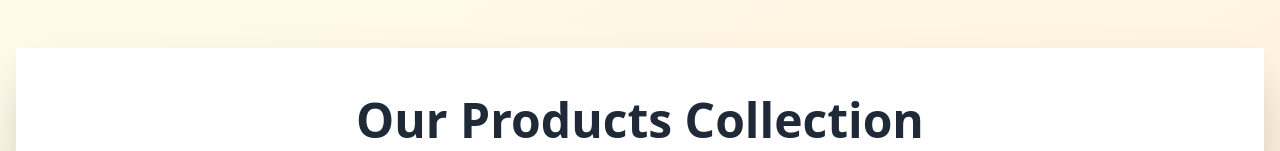
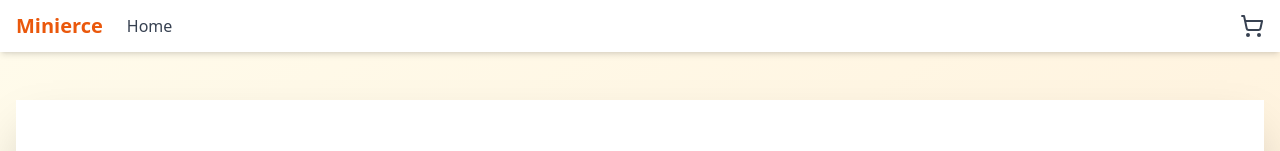
Before and after one commit to islamx/mini-ecommerce, a Next.js app: page / in a window 1280 px wide. Shown: the top 151 px of the page. Built offline with nearby package versions, Linux system fonts and the light colour scheme; no server answers; the database is empty.

Commit message:
feat: add cart functionality with Zustand store, navbar component, and UI improvements

```diff
--- a/package.json
+++ b/package.json
@@ -11,11 +11,14 @@
   },
   "dependencies": {
     "dotenv": "^17.2.1",
+    "lucide-react": "^0.536.0",
     "mongoose": "^8.17.0",
     "next": "15.4.5",
     "react": "19.1.0",
     "react-dom": "19.1.0",
-    "tsconfig-paths": "^4.2.0"
+    "react-hot-toast": "^2.5.2",
+    "tsconfig-paths": "^4.2.0",
+    "zustand": "^5.0.7"
   },
   "devDependencies": {
     "@eslint/eslintrc": "^3",
--- a/src/app/cart/page.tsx
+++ b/src/app/cart/page.tsx
@@ -1,5 +1,91 @@
-function CartPage() {
-  return <h1 className="text-xl">Cart Page</h1>;
+"use client";
+
+import { useCartStore } from "@/store/cartStore";
+import Image from "next/image";
+import Link from "next/link";
+
+export default function CartPage() {
+  const {
+    cart,
+    removeFromCart,
+    increaseQuantity,
+    decreaseQuantity,
+    clearCart,
+  } = useCartStore();
+
+  const total = cart.reduce((acc, item) => acc + item.price * item.quantity, 0);
+
+  return (
+    <main className="min-h-screen bg-gradient-to-br from-amber-50 to-orange-100 p-6">
+      <div className="max-w-5xl mx-auto bg-white shadow-lg p-6 rounded-lg">
+        <h1 className="text-3xl font-bold mb-8 text-gray-800">Your Cart</h1>
+
+        {cart.length === 0 ? (
+          <p className="text-gray-600 text-center">Your cart is empty. <Link href="/" className="text-orange-500 underline">Continue Shopping</Link></p>
+        ) : (
+          <>
+            <div className="space-y-6">
+              {cart.map((item) => (
+                <div key={item.id} className="flex items-center gap-6 border-b pb-6">
+                  <div className="relative w-24 h-24">
+                    <Image
+                      src={item.imageUrl}
+                      alt={item.title}
+                      fill
+                      className="object-cover rounded"
+                    />
+                  </div>
+                  <div className="flex-1">
+                    <h2 className="font-semibold text-gray-800">{item.title}</h2>
+                    <p className="text-gray-600">{item.price.toLocaleString()} €</p>
+                    <div className="flex items-center mt-2 gap-3">
+                      <button
+                        onClick={() => decreaseQuantity(item.id)}
+                        className="px-3 py-1 bg-gray-200"
+                      >
+                        -
+                      </button>
+                      <span className="font-semibold">{item.quantity}</span>
+                      <button
+                        onClick={() => increaseQuantity(item.id)}
+                        className="px-3 py-1 bg-gray-200"
+                      >
+                        +
+                      </button>
+                      <button
+                        onClick={() => removeFromCart(item.id)}
+                        className="text-red-500 ml-4"
+                      >
+                        Remove
+                      </button>
+                    </div>
+                  </div>
+                </div>
+              ))}
+            </div>
+
+            <div className="mt-10 flex justify-between items-center">
+              <div>
+                <button
+                  onClick={clearCart}
+                  className="text-sm text-red-600 underline"
+                >
+                  Clear Cart
+                </button>
+              </div>
+
+              <div className="text-right">
+                <p className="text-xl font-bold">
+                  Total: {total.toLocaleString()} €
+                </p>
+                <button className="mt-3 bg-orange-400 hover:bg-orange-500 text-white px-6 py-2 rounded">
+                  Checkout
+                </button>
+              </div>
+            </div>
+          </>
+        )}
+      </div>
+    </main>
+  );
 }
-
-export default CartPage;
--- a/src/app/layout.tsx
+++ b/src/app/layout.tsx
@@ -1,6 +1,8 @@
 import type { Metadata } from "next";
 import { Geist, Geist_Mono } from "next/font/google";
 import "./globals.css";
+import { Toaster } from "react-hot-toast";
+import Navbar from "@/components/Navbar";
 
 const geistSans = Geist({
   variable: "--font-geist-sans",
@@ -25,6 +27,8 @@ export default function RootLayout({
   return (
     <html lang="en">
       <body className={`${geistSans.variable} ${geistMono.variable}`}>
+        <Toaster position="top-right" reverseOrder={false} />
+        <Navbar />
         {children}
       </body>
     </html>
--- /dev/null
+++ b/src/components/Navbar.tsx
@@ -0,0 +1,42 @@
+"use client";
+
+import Link from "next/link";
+import { useCartStore } from "@/store/cartStore";
+import { ShoppingCart } from "lucide-react";
+
+export default function Navbar() {
+  const cartCount = useCartStore((state) =>
+    state.cart.reduce((acc, item) => acc + item.quantity, 0)
+  );
+
+  return (
+    <header className="bg-white shadow-md sticky top-0 z-50">
+      <div className="max-w-7xl mx-auto px-4 py-3 flex items-center justify-between">
+        {/* Left side: Logo + Home link */}
+        <div className="flex items-center gap-6">
+          <Link href="/" className="text-xl font-bold text-orange-600">
+            Minierce
+          </Link>
+          <Link href="/" className="text-gray-700 hover:text-orange-500">
+            Home
+          </Link>
+        </div>
+
+        {/* Right side: Cart */}
+        <div className="relative">
+          <Link
+            href="/cart"
+            className="relative text-gray-700 hover:text-orange-500"
+          >
+            <ShoppingCart size={24} />
+            {cartCount > 0 && (
+              <span className="absolute -top-2 -right-2 bg-orange-500 text-white text-xs font-semibold px-1.5 py-0.5 rounded-full">
+                {cartCount}
+              </span>
+            )}
+          </Link>
+        </div>
+      </div>
+    </header>
+  );
+}
--- a/src/components/products/ProductCard.tsx
+++ b/src/components/products/ProductCard.tsx
@@ -2,6 +2,8 @@
 
 import Image from "next/image";
 import Link from "next/link";
+import { useCartStore } from "@/store/cartStore";
+import toast from "react-hot-toast";
 
 type Props = {
   id: number;
@@ -18,11 +20,16 @@ function ProductCard({ id, title, description, imageUrl, price, index = 0 }: Pro
   const isEven = index % 2 === 0;
   const cardBgClass = isEven ? "bg-gray-100" : "bg-gray-50";
 
+  const addToCart = useCartStore((state) => state.addToCart);
+
+  const handleAddToCart = () => {
+    addToCart({ id, title, price, imageUrl, quantity: 1 });
+    toast.success(`${title} تمت إضافته للسلة`);
+  };
+
   return (
-    <Link
-      href={`/product/${id}`}
-      className={`block ${cardBgClass} p-4 flex flex-col h-full hover:bg-gray-200 transition-colors duration-200`}
-    >
+    <div className={`${cardBgClass} p-4 flex flex-col h-full hover:bg-gray-200 transition-colors duration-200`}>
+      <Link href={`/product/${id}`}>
         <div className="relative w-full h-48 mb-4 bg-white overflow-hidden">
           <Image
             src={imageUrl}
@@ -33,13 +40,12 @@ function ProductCard({ id, title, description, imageUrl, price, index = 0 }: Pro
             loading="lazy"
           />
         </div>
+        <h3 className="text-sm font-semibold text-gray-600 mb-1 text-center">{title}</h3>
+      </Link>
 
-      <div className="flex flex-col gap-3 flex-grow text-center">
-        <h3 className="text-sm font-semibold text-gray-600 mb-1">{title}</h3>
-        <p className="text-base text-gray-800 mb-2 line-clamp-2">{description}</p>
+      <p className="text-base text-gray-800 mb-2 line-clamp-2 text-center">{description}</p>
 
-        <div className="mb-4">
-          <div className="flex items-center justify-center gap-2">
+      <div className="mb-4 flex items-center justify-center gap-2">
         <span className="text-gray-400 line-through text-sm">
           {originalPrice.toLocaleString()} €
         </span>
@@ -47,13 +53,14 @@ function ProductCard({ id, title, description, imageUrl, price, index = 0 }: Pro
           {discountedPrice.toLocaleString()} €
         </span>
       </div>
+
+      <button
+        onClick={handleAddToCart}
+        className="mt-auto bg-[#F4D8B4] hover:bg-[#E8C8A0] text-gray-800 font-semibold py-3 px-6 text-center"
+      >
+        ADD TO CART
+      </button>
     </div>
-
-        <div className="mt-auto bg-[#F4D8B4] hover:bg-[#E8C8A0] text-gray-800 font-semibold py-3 px-6 text-center">
-          ADD TO CART
-        </div>
-      </div>
-    </Link>
   );
 }
 
--- /dev/null
+++ b/src/store/cartStore.ts
@@ -0,0 +1,64 @@
+import { create } from "zustand";
+import { persist } from "zustand/middleware";
+
+type CartItem = {
+  id: number;
+  title: string;
+  price: number;
+  imageUrl: string;
+  quantity: number;
+};
+
+type CartStore = {
+  cart: CartItem[];
+  addToCart: (item: Omit<CartItem, "quantity">) => void;
+  removeFromCart: (id: number) => void;
+  increaseQuantity: (id: number) => void;
+  decreaseQuantity: (id: number) => void;
+  clearCart: () => void;
+};
+
+export const useCartStore = create<CartStore>()(
+  persist(
+    (set, get) => ({
+      cart: [],
+      addToCart: (item) => {
+        const existing = get().cart.find((i) => i.id === item.id);
+        if (existing) {
+          set({
+            cart: get().cart.map((i) =>
+              i.id === item.id ? { ...i, quantity: i.quantity + 1 } : i
+            ),
+          });
+        } else {
+          set({ cart: [...get().cart, { ...item, quantity: 1 }] });
+        }
+      },
+      removeFromCart: (id) => {
+        set({ cart: get().cart.filter((i) => i.id !== id) });
+      },
+      increaseQuantity: (id) => {
+        set({
+          cart: get().cart.map((i) =>
+            i.id === id ? { ...i, quantity: i.quantity + 1 } : i
+          ),
+        });
+      },
+      decreaseQuantity: (id) => {
+        set({
+          cart: get().cart
+            .map((i) =>
+              i.id === id && i.quantity > 1
+                ? { ...i, quantity: i.quantity - 1 }
+                : i
+            )
+            .filter((i) => i.quantity > 0),
+        });
+      },
+      clearCart: () => {
+        set({ cart: [] });
+      },
+    }),
+    { name: "cart-storage" } // LocalStorage key
+  )
+);
```
Also changed, not shown: 1 other file (tests, documents, lock files or other folders). Lines whose indentation alone changed are shown as unchanged.
